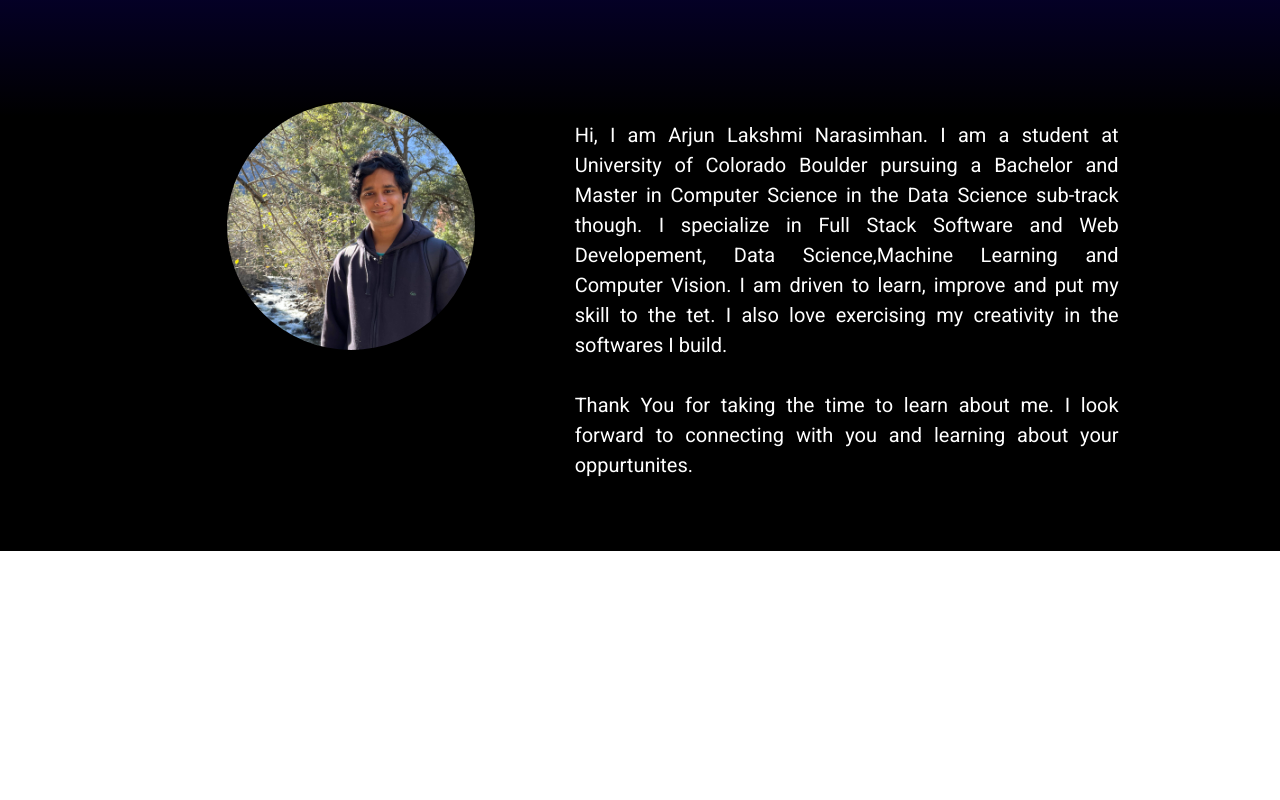
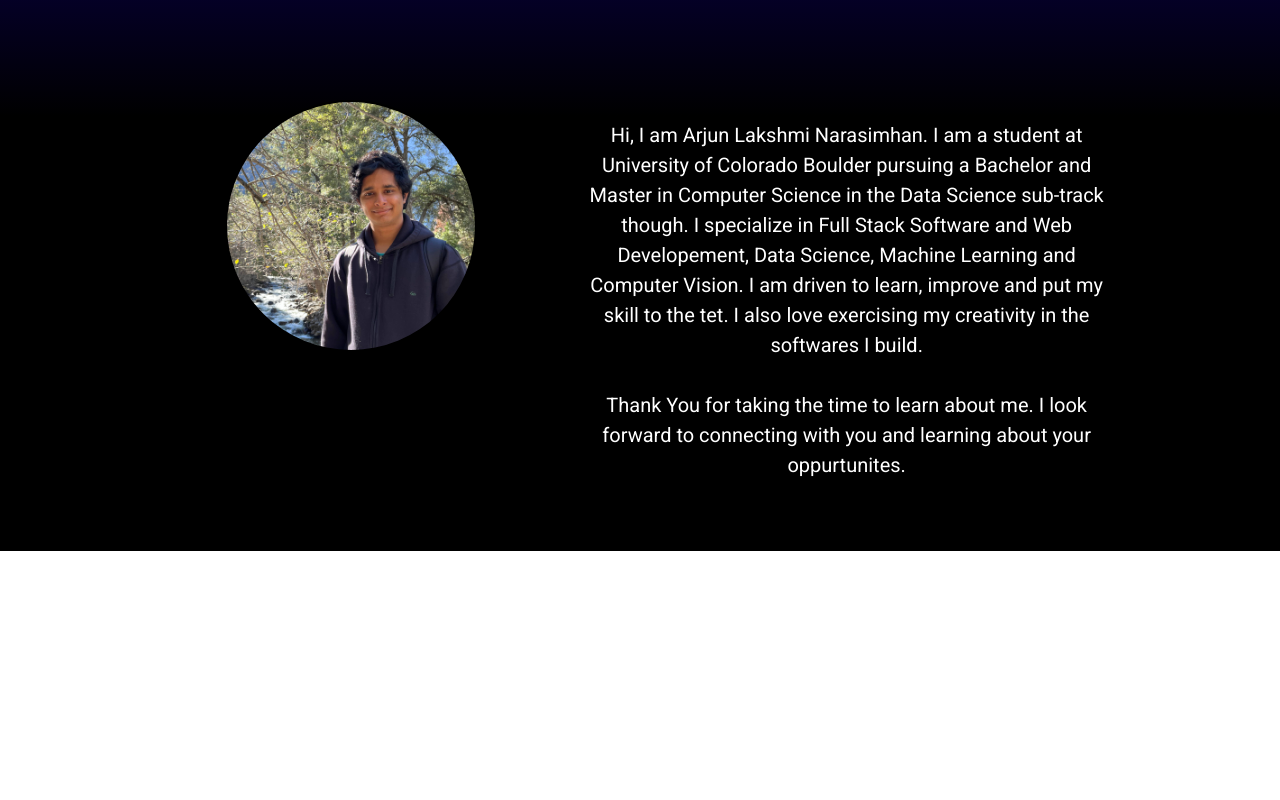
Before and after one commit to Larjun/Arjun-Website, a React (Create React App) app: page / in a window 1280 px wide. Shown: the part 1080-1880 px from the top of the page. Built offline with nearby package versions, Linux system fonts and the light colour scheme.

Commit message:
Centered p text

```diff
--- a/src/App.css
+++ b/src/App.css
@@ -71,7 +71,7 @@ p {
   font-size: 20px;
   color: white;
   font-family: Roboto, sans-serif;
-  text-align: justify;
+  text-align: center;
 }
 
 #nameHeader {
--- a/src/App.js
+++ b/src/App.js
@@ -84,7 +84,7 @@ function App() {
           <Grid xs={12} md={7}>
             <Container class="centerCont whoIContent">
               <p>
-                Hi, I am Arjun Lakshmi Narasimhan. I am a student at University of Colorado Boulder pursuing a Bachelor and Master in Computer Science in the Data Science sub-track though. I specialize in Full Stack Software and Web Developement, Data Science,Machine Learning and Computer Vision. I am driven to learn, improve and put my skill to the tet. I also love exercising my creativity in the softwares I build.
+                Hi, I am Arjun Lakshmi Narasimhan. I am a student at University of Colorado Boulder pursuing a Bachelor and Master in Computer Science in the Data Science sub-track though. I specialize in Full Stack Software and Web Developement, Data Science, Machine Learning and Computer Vision. I am driven to learn, improve and put my skill to the tet. I also love exercising my creativity in the softwares I build.
 
                 {//I love creating. My passion for computer science lies in Full Stack Development. I take great pride in building websites and applications and improving my craft for designing and building apps on both the front end and back end. I also geek out on AI and Machine Learning technology and I am intrigued by the capabilities of computers in managing big data and intelligence systems. I am someone who loves to learn, every task and project I take on is one that I will learn from. I feel great satisfaction from refining my skills and abilities as well as learning new and upcoming technologies. I also enjoy putting my skills to the test and pushing my limits to see what I am capable of doing.
 }
```
